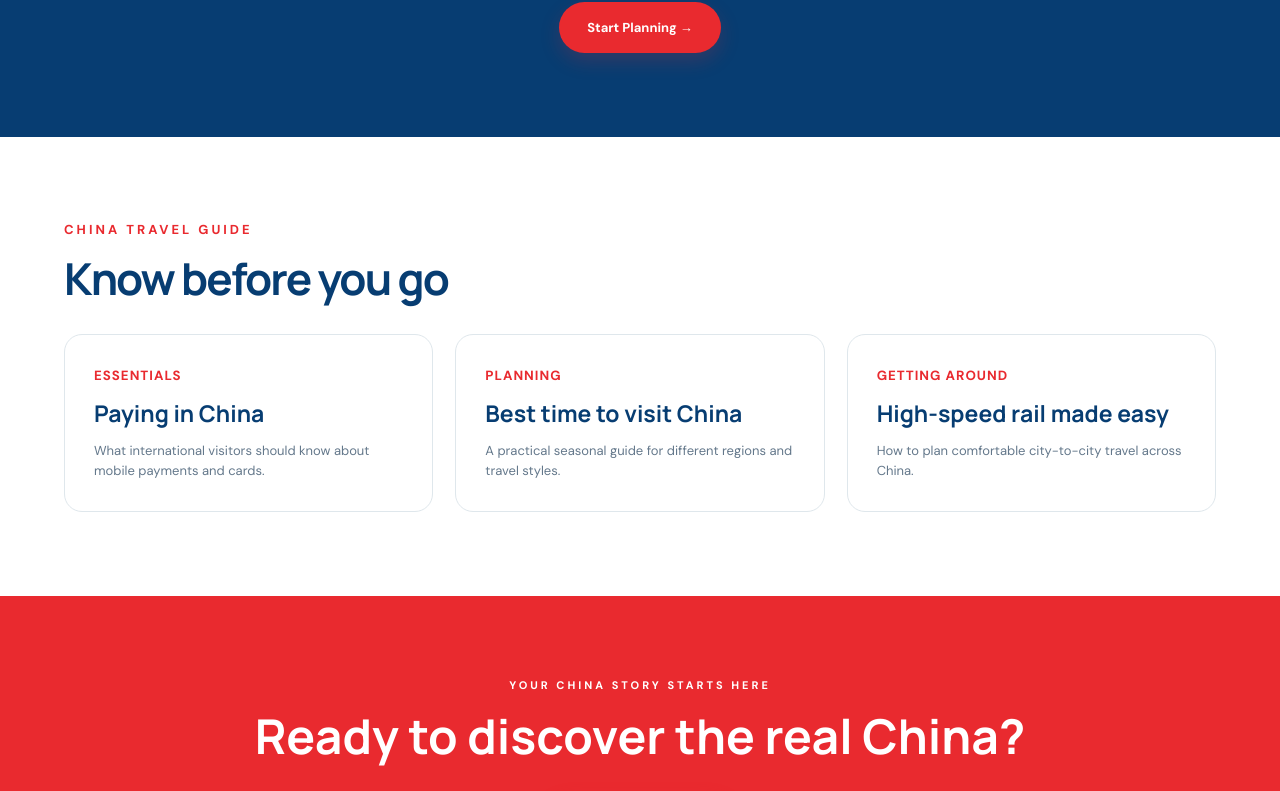
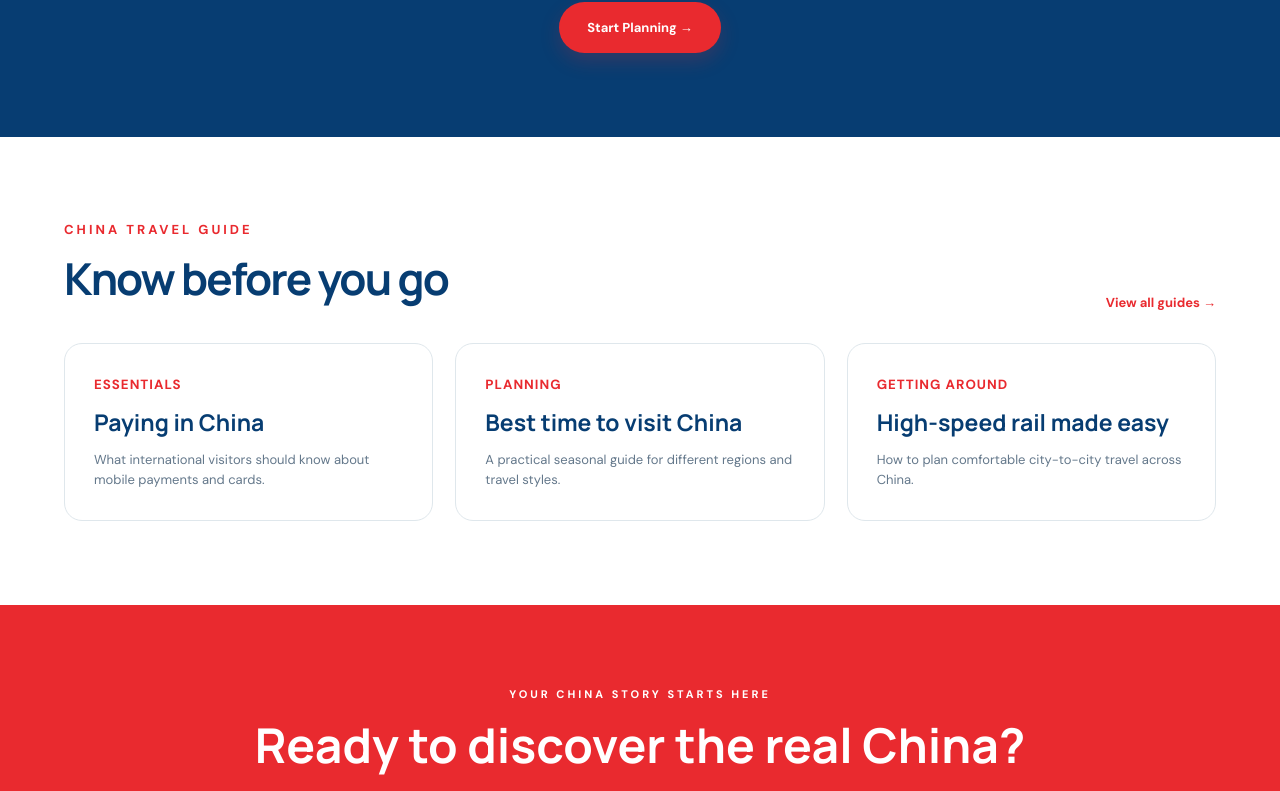
Before and after one commit to zecheng2026/seek-china-travel, a Next.js app: page / in a window 1280 px wide. Shown: the part 3075-3866 px from the top of the page. Built offline with nearby package versions, Linux system fonts and the light colour scheme; no server answers; the database is empty.

Commit message:
Connect homepage Travel Guide to CMS

```diff
--- a/app/page.tsx
+++ b/app/page.tsx
@@ -31,8 +31,8 @@ const tours = [
 ];
 
 export default function Home() {
-  const supabase=useMemo(()=>createClient(),[]); const [liveTours,setLiveTours]=useState<Record<string,unknown>[]>([]); const [liveDestinations,setLiveDestinations]=useState<Record<string,unknown>[]>([]);
-  useEffect(()=>{Promise.all([supabase.from("tours").select("*").eq("is_published",true).order("sort_order",{ascending:true}).limit(3),supabase.from("destinations").select("*").eq("is_active",true).order("sort_order",{ascending:true}).limit(6)]).then(([t,d])=>{setLiveTours((t.data as Record<string,unknown>[]|null)??[]);setLiveDestinations((d.data as Record<string,unknown>[]|null)??[]);});},[supabase]);
+  const supabase=useMemo(()=>createClient(),[]); const [liveTours,setLiveTours]=useState<Record<string,unknown>[]>([]); const [liveDestinations,setLiveDestinations]=useState<Record<string,unknown>[]>([]); const [liveGuides,setLiveGuides]=useState<Record<string,unknown>[]>([]);
+  useEffect(()=>{Promise.all([supabase.from("tours").select("*").eq("is_published",true).order("sort_order",{ascending:true}).limit(3),supabase.from("destinations").select("*").eq("is_active",true).order("sort_order",{ascending:true}).limit(6),supabase.from("travel_guides").select("*").order("created_at",{ascending:false}).limit(3)]).then(([t,d,g])=>{setLiveTours((t.data as Record<string,unknown>[]|null)??[]);setLiveDestinations((d.data as Record<string,unknown>[]|null)??[]);setLiveGuides(((g.data as Record<string,unknown>[]|null)??[]).filter(x=>x.is_published!==false&&x.is_active!==false));});},[supabase]);
   return <main>
     <ManagedHero pageKey="home" className="homeManagedHero" defaults={{eyebrow:"DISCOVER CHINA. YOUR WAY.",title:"Explore Real China",subtitle:"Tailor-made China journeys designed around your pace, interests and travel style.",image:images.hero,overlay:48,button_text:"Plan Your China Trip",button_link:"/quote"}} />
 
@@ -57,7 +57,7 @@ export default function Home() {
 
     <section className="v1Section v1Process"><p className="v1Eyebrow">YOUR TRIP, YOUR WAY</p><h2>From idea to China in four easy steps</h2><div className="v1Steps"><div><b>1</b><span>Tell us your plan</span></div><div><b>2</b><span>Receive your itinerary</span></div><div><b>3</b><span>Confirm your trip</span></div><div><b>4</b><span>Explore China</span></div></div><Link href="/quote" className="pillButton">Start Planning →</Link></section>
 
-    <section className="v1Section" id="guide"><p className="v1Eyebrow red">CHINA TRAVEL GUIDE</p><h2 className="v1StandaloneTitle">Know before you go</h2><div className="v1GuideGrid"><article><small>ESSENTIALS</small><h3>Paying in China</h3><p>What international visitors should know about mobile payments and cards.</p></article><article><small>PLANNING</small><h3>Best time to visit China</h3><p>A practical seasonal guide for different regions and travel styles.</p></article><article><small>GETTING AROUND</small><h3>High-speed rail made easy</h3><p>How to plan comfortable city-to-city travel across China.</p></article></div></section>
+    <section className="v1Section" id="guide"><header className="v1SectionHead"><div><p className="v1Eyebrow red">CHINA TRAVEL GUIDE</p><h2>Know before you go</h2></div><Link href="/travel-guide">View all guides →</Link></header><div className="v1GuideGrid">{liveGuides.length?liveGuides.map((g,i)=><Link href={"/guide?slug="+encodeURIComponent(String(g.slug??""))} key={String(g.id??i)} className="v1GuideLink"><article><small>{String(g.category??"TRAVEL GUIDE").toUpperCase()}</small><h3>{String(g.title??g.name??"China Travel Guide")}</h3><p>{String(g.summary??g.short_description??g.description??"").replace(/<[^>]*>/g," ").replace(/\\s+/g," ").trim().slice(0,150)}</p></article></Link>):<><article><small>ESSENTIALS</small><h3>Paying in China</h3><p>What international visitors should know about mobile payments and cards.</p></article><article><small>PLANNING</small><h3>Best time to visit China</h3><p>A practical seasonal guide for different regions and travel styles.</p></article><article><small>GETTING AROUND</small><h3>High-speed rail made easy</h3><p>How to plan comfortable city-to-city travel across China.</p></article></>}</div></section>
 
     <section className="v1Cta"><p>YOUR CHINA STORY STARTS HERE</p><h2>Ready to discover the real China?</h2><Link href="/quote" className="pillButton white">Plan My China Trip →</Link></section>
   </main>;
```
